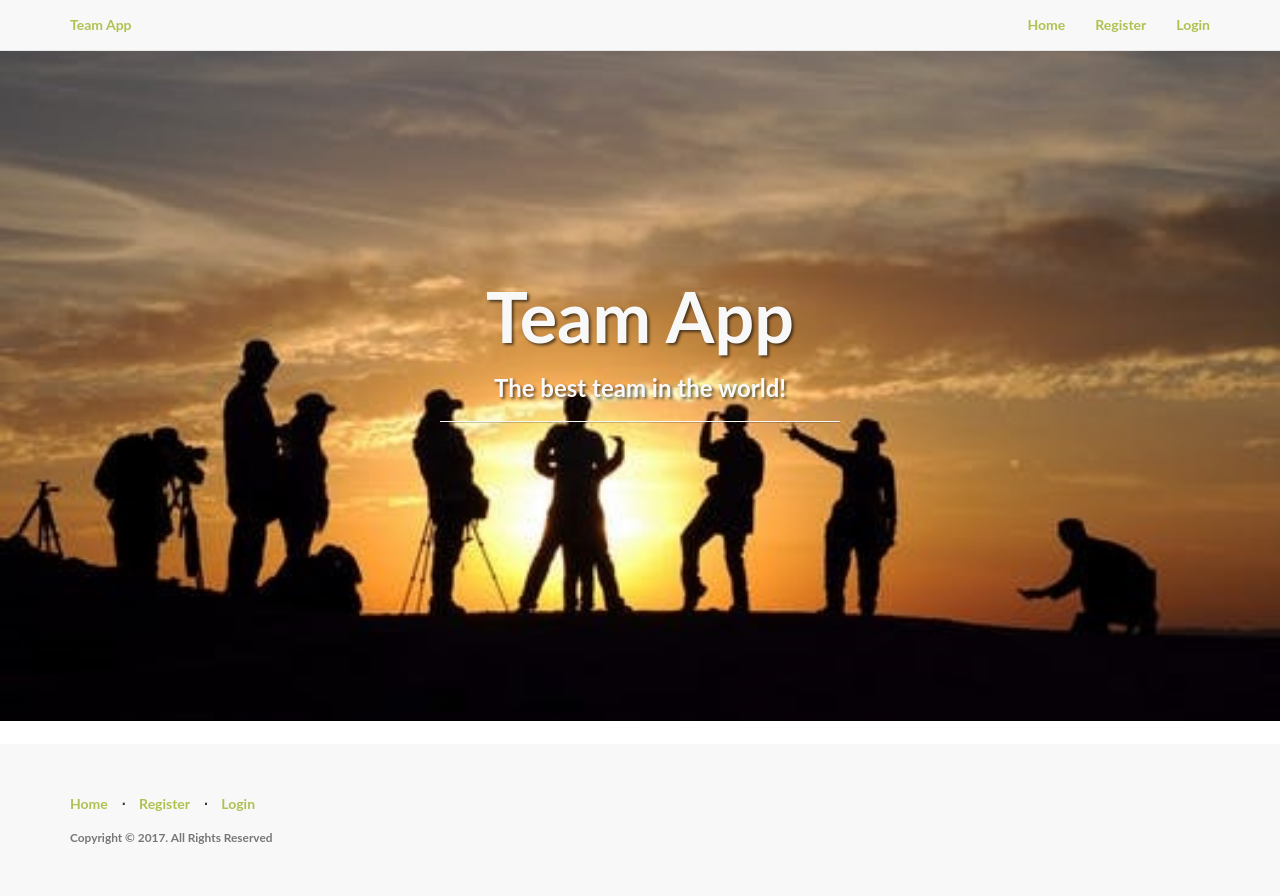
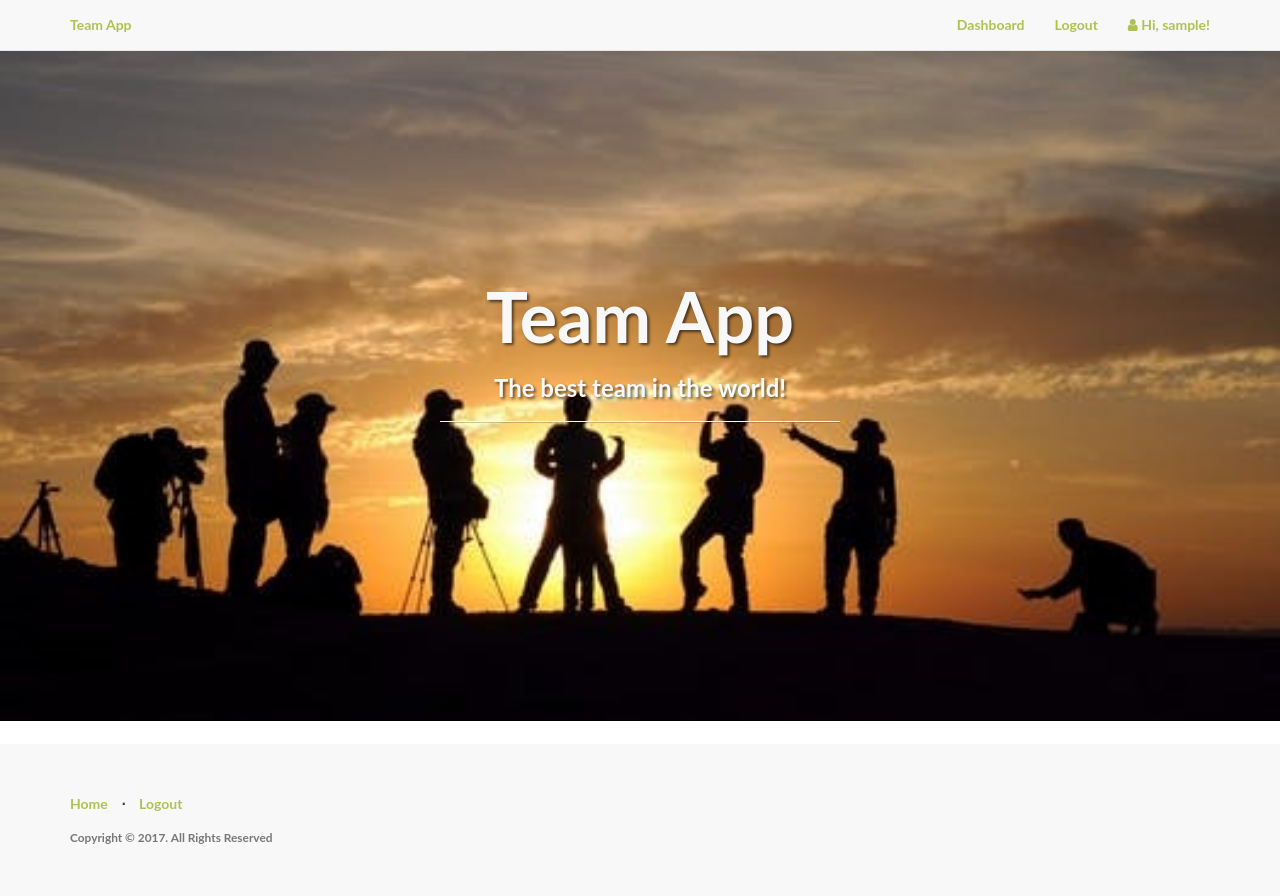
Before and after one commit to Rwothoromo/Team-App, a Flask app: page / in a window 1280 px wide. Run offline with Flask 2, Linux system fonts and the light colour scheme; the visitor is signed in with stand-in values (Sample User, id 1); data comes from the database, SQL or seed files in the repository; parts of the project's set-up code (start-up, migrations or seed data) failed here and were passed over; some libraries are stand-ins or nearby versions.

Commit message:
updated navigation

```diff
--- a/app/templates/base.html
+++ b/app/templates/base.html
@@ -5,6 +5,7 @@
     <link href="https://maxcdn.bootstrapcdn.com/bootstrap/3.3.7/css/bootstrap.min.css" rel="stylesheet">
     <link href="{{ url_for('static', filename='css/style.css') }}" rel="stylesheet">
     <link rel="shortcut icon" href="{{ url_for('static', filename='img/favicon.ico') }}">
+    <link href="https://maxcdn.bootstrapcdn.com/font-awesome/4.7.0/css/font-awesome.min.css" rel="stylesheet">
 </head>
 <body>
     <nav class="navbar navbar-default navbar-fixed-top topnav" role="navigation">
@@ -20,9 +21,15 @@
           </div>
           <div class="collapse navbar-collapse" id="bs-example-navbar-collapse-1">
               <ul class="nav navbar-nav navbar-right">
+                {% if current_user.is_authenticated %}
+                  <li><a href="{{ url_for('home.dashboard') }}">Dashboard</a></li>
+                  <li><a href="{{ url_for('auth.logout') }}">Logout</a></li>
+                  <li><a><i class="fa fa-user"></i>  Hi, {{ current_user.username }}!</a></li>
+                {% else %}
                   <li><a href="{{ url_for('home.homepage') }}">Home</a></li>
                   <li><a href="{{ url_for('auth.register') }}">Register</a></li>
                   <li><a href="{{ url_for('auth.login') }}">Login</a></li>
+                {% endif %}
               </ul>
           </div>
         </div>
@@ -39,9 +46,13 @@
                     <ul class="list-inline">
                         <li><a href="{{ url_for('home.homepage') }}">Home</a></li>
                         <li class="footer-menu-divider">⋅</li>
-                        <li><a href="{{ url_for('auth.register') }}">Register</a></li>
-                        <li class="footer-menu-divider">⋅</li>
-                        <li><a href="{{ url_for('auth.login') }}">Login</a></li>
+                        {% if current_user.is_authenticated %}
+                          <li><a href="{{ url_for('auth.logout') }}">Logout</a></li>
+                        {% else %}
+                          <li><a href="{{ url_for('auth.register') }}">Register</a></li>
+                          <li class="footer-menu-divider">⋅</li>
+                          <li><a href="{{ url_for('auth.login') }}">Login</a></li>
+                        {% endif %}
                     </ul>
                     <p class="copyright text-muted small">Copyright © 2017. All Rights Reserved</p>
                 </div>
--- a/config.py
+++ b/config.py
@@ -21,6 +21,7 @@ class DevelopmentConfig(Config):
 
     DEBUG = True
     SQLALCHEMY_ECHO = True
+    SQLALCHEMY_TRACK_MODIFICATIONS = False
     # Allowing SQLAlchemy to log errors
     # TESTING = True activates the testing mode of Flask extensions.
 
```
Also changed, not shown: app/home/dashboard.html (added, +18 -0 lines).
